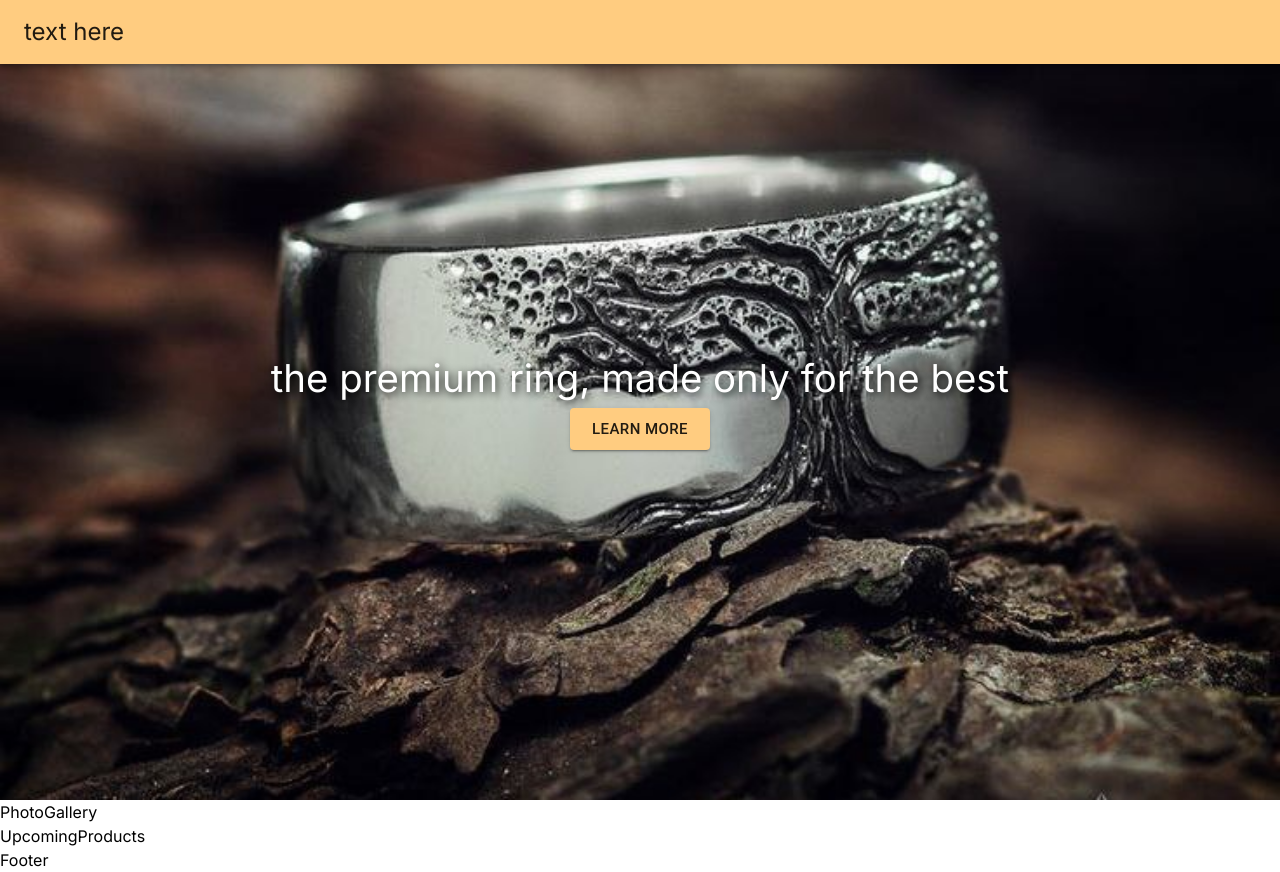
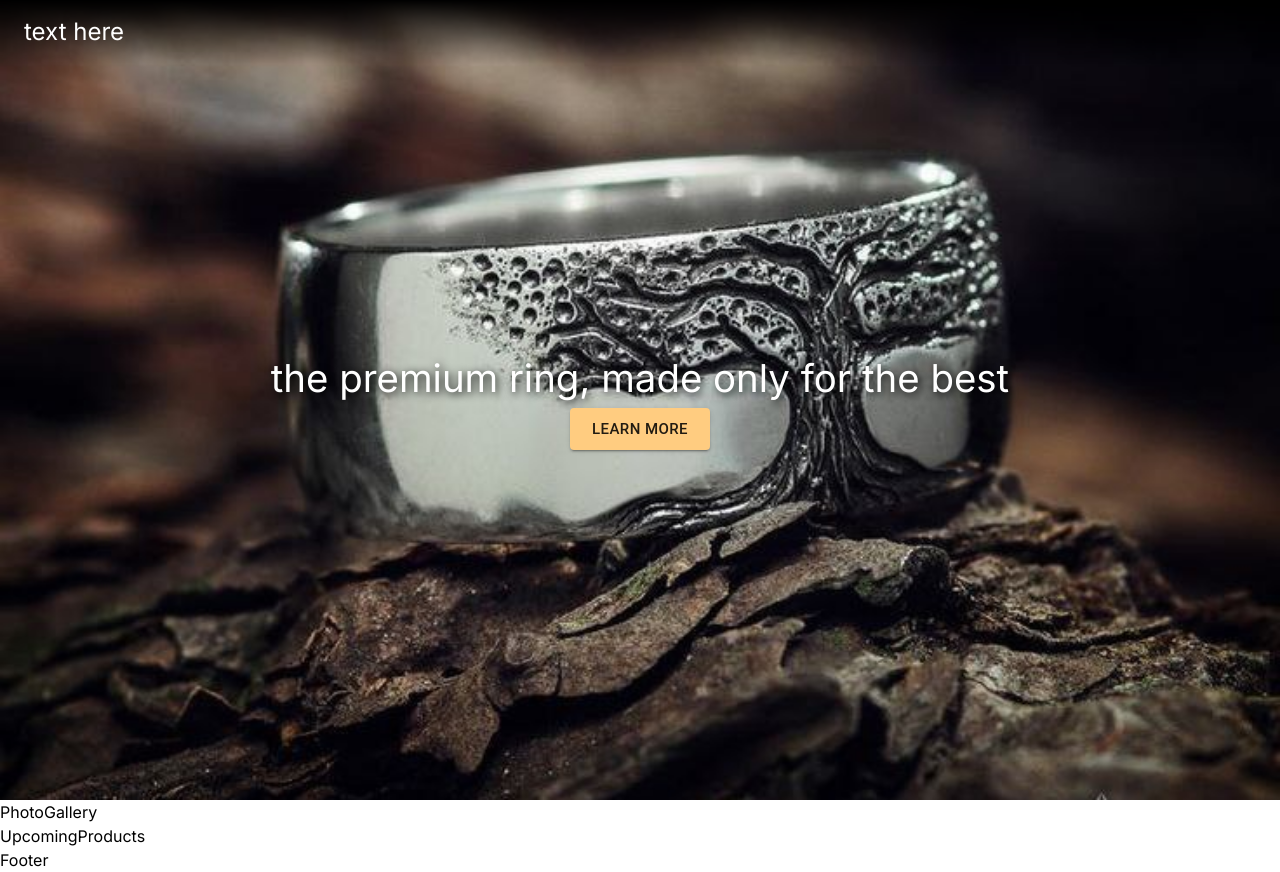
Before and after one commit to morteza-k-a/Landing-for-ring, a Next.js app: page / in a window 1280 px wide. Built offline with nearby package versions, Linux system fonts and the light colour scheme.

Commit message:
added header transparency

```diff
--- a/src/app/page.tsx
+++ b/src/app/page.tsx
@@ -6,8 +6,8 @@ function FirstPage() {
   return (
     <>
       <MainPhoto />
-      <PhotoGallery/>
-      <UpcomingProducts/>
+      <PhotoGallery />
+      <UpcomingProducts />
     </>
   );
 }
--- a/src/components/AppHeader/index.tsx
+++ b/src/components/AppHeader/index.tsx
@@ -1,14 +1,35 @@
-import React from 'react'
-import { AppBar,Toolbar,Typography } from '@mui/material'
+'use client'
+import React from "react";
+import { AppBar, AppBarProps, Toolbar, Typography, useScrollTrigger } from "@mui/material";
+import { styled } from "@mui/material/styles";
 
-function AppHeader() {
-  return (
-    <AppBar>
-    <Toolbar>
-      <Typography variant="h5">text here</Typography>
-    </Toolbar>
-  </AppBar>
-  )
+function useScrollableBar(props: { scrolled: boolean; transparent: boolean }) {
+  if (props.transparent) {
+    return styled(AppBar)<AppBarProps>(() => ({
+      boxShadow: !props.scrolled ? "none" : undefined,
+      color: !props.scrolled ? "white" : undefined,
+      backgroundColor: !props.scrolled ? "transparent" : undefined,
+      backgroundImage: !props.scrolled
+        ? `linear-gradient(to bottom, black, transparent)`
+        : undefined,
+    }));
+  }
+  return AppBar;
 }
 
-export default AppHeader
+function AppHeader(props: { transparent: boolean }) {
+  const trigger = useScrollTrigger({threshold:0,disableHysteresis:true});
+  const ScrollableBar = useScrollableBar({
+    transparent: props.transparent,
+    scrolled: trigger,
+  });
+  return (
+    <ScrollableBar>
+      <Toolbar>
+        <Typography variant="h5">text here</Typography>
+      </Toolbar>
+    </ScrollableBar>
+  );
+}
+
+export default AppHeader;
--- a/src/components/AppLayout/index.tsx
+++ b/src/components/AppLayout/index.tsx
@@ -14,7 +14,7 @@ function AppLayout({
 
   return (
     <ThemeProvider theme={theme}>
-      <AppHeader/>
+      <AppHeader transparent={true}/>
       {children}
       <AppFooter/>
     </ThemeProvider>
```
